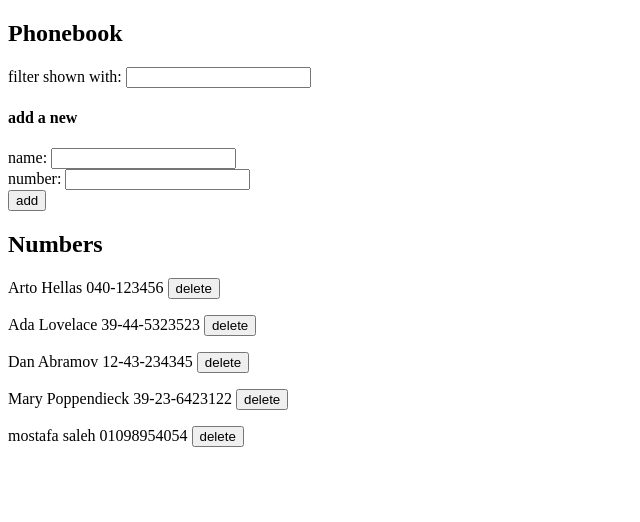
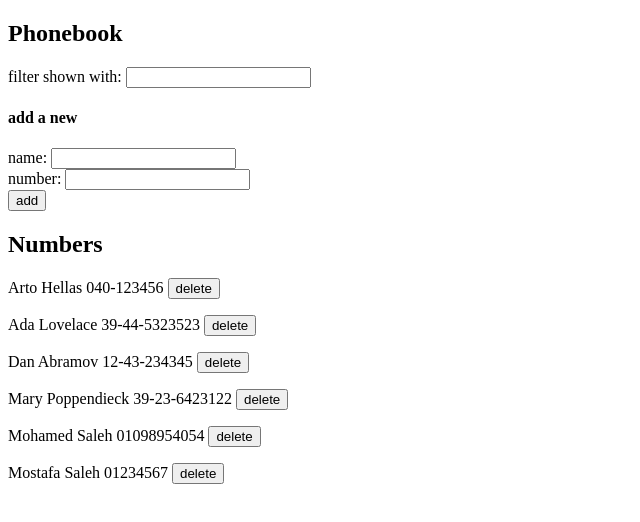
Before and after one commit to mohamed20163858/reviewReact, a React (Vite) app in the folder part2/phonebook/: page / in a window 1280 px wide. Shown: the top 522 px of the page, without its empty margins (0-640 px from the left). Built offline with nearby package versions, Linux system fonts and the light colour scheme; data requests are answered from the project's data file.

Commit message:
Add simple valdation for person form

```diff
--- a/part2/phonebook/db.json
+++ b/part2/phonebook/db.json
@@ -21,9 +21,14 @@
       "id": "4"
     },
     {
-      "name": "mostafa saleh",
+      "name": "Mohamed Saleh",
       "number": "01098954054",
-      "id": "GPBhCE3H3ns"
+      "id": "WZJ8X6NzMMU"
+    },
+    {
+      "name": "Mostafa Saleh",
+      "number": "01234567",
+      "id": "b6MELh1CIe8"
     }
   ],
   "$schema": "./node_modules/json-server/schema.json"
--- a/part2/phonebook/package.json
+++ b/part2/phonebook/package.json
@@ -13,8 +13,7 @@
   "dependencies": {
     "axios": "^1.20.0",
     "react": "^19.2.8",
-    "react-dom": "^19.2.8",
-    "uuid": "^14.0.2"
+    "react-dom": "^19.2.8"
   },
   "devDependencies": {
     "@eslint/js": "^10.0.1",
--- a/part2/phonebook/src/components/PersonForm.jsx
+++ b/part2/phonebook/src/components/PersonForm.jsx
@@ -5,6 +5,16 @@ const PersonForm = ({ setPersons, persons }) => {
   const [newNumber, setNewNumber] = useState("");
   const handleSubmit = (e) => {
     e.preventDefault();
+    if (newName.trim() === "" || newNumber.trim() === "") {
+      alert("Name and number cannot be empty");
+      return;
+    }
+    for (let i = 0; i < newNumber.length; i++) {
+      if (isNaN(newNumber[i]) && newNumber[i] !== "-") {
+        alert("Number can only contain digits and hyphens");
+        return;
+      }
+    }
     let found = persons.find((person) => person.name === newName);
     if (found !== undefined) {
       if (found.number === newNumber) {
@@ -35,9 +45,14 @@ const PersonForm = ({ setPersons, persons }) => {
         }
       }
     } else {
+      const consistentName = newName
+        .trim()
+        .split(" ")
+        .map((word) => word.charAt(0).toUpperCase() + word.slice(1))
+        .join(" ");
       personService
         .create({
-          name: newName,
+          name: consistentName,
           number: newNumber,
         })
         .then((data) => setPersons(persons.concat(data)))
```
Also changed, not shown: 1 other file (tests, documents, lock files or other folders).
